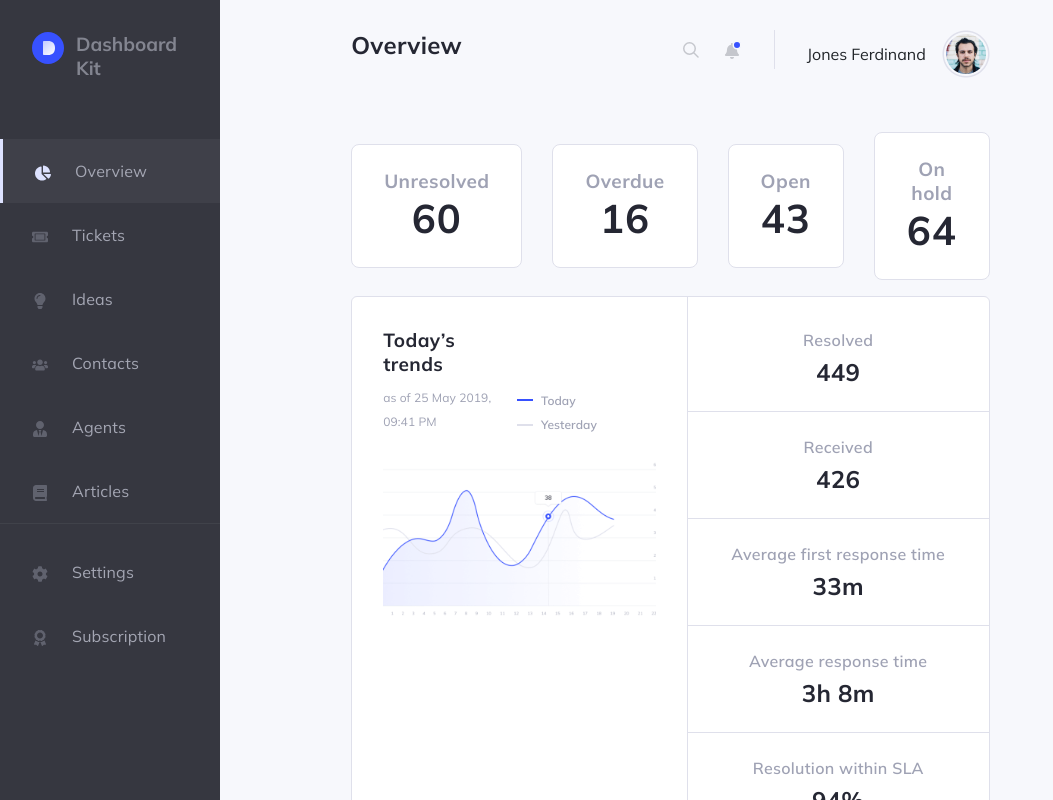
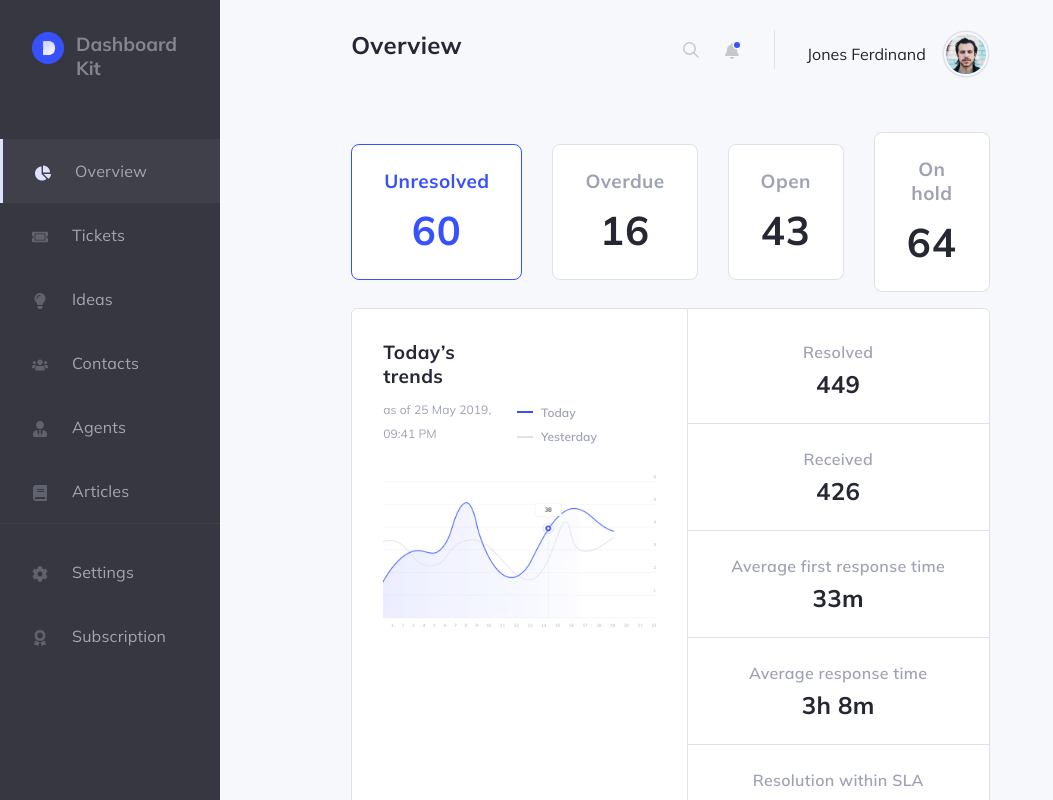
Before and after one commit to MuhammadAkbar-Ramazonov/dashboart, a React (Create React App) app: page / in a window 1280 px wide. In both pictures the pointer is over the element "Unresolved". Shown: the top 800 px of the page, without its empty margins (0-1053 px from the left). Built offline with nearby package versions, Linux system fonts and the light colour scheme.

Commit message:
add hover

```diff
--- a/src/components/MainItem/main.item.css
+++ b/src/components/MainItem/main.item.css
@@ -9,13 +9,19 @@
 .main-item:not(:last-child) {
     margin-right: 30px;
 }
+.main-item:hover .main-item-title, .main-item:hover .main-item-num {
+    color: #3751FF;
+}
+.main-item:hover {
+    border: 1px solid #3751FF;
+}
 .main-item-title {
     font-weight: 700;
     font-size: 19px;
     line-height: 24px;
     text-align: center;
     letter-spacing: 0.4px;
-    margin-bottom: 0;
+    margin-bottom: 12px;
     color: #9fa2b4;
 }
 .main-item-num {
```
